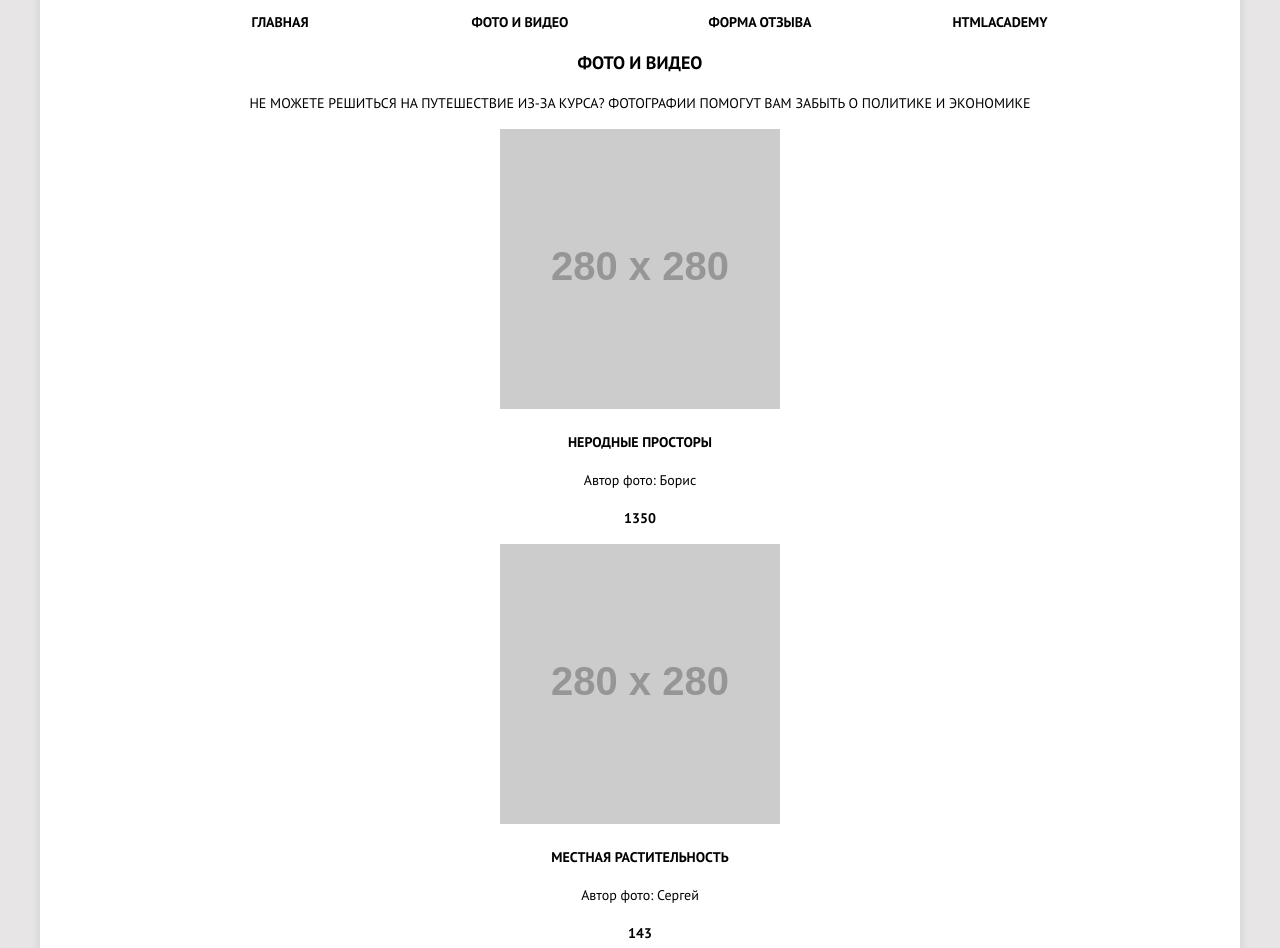
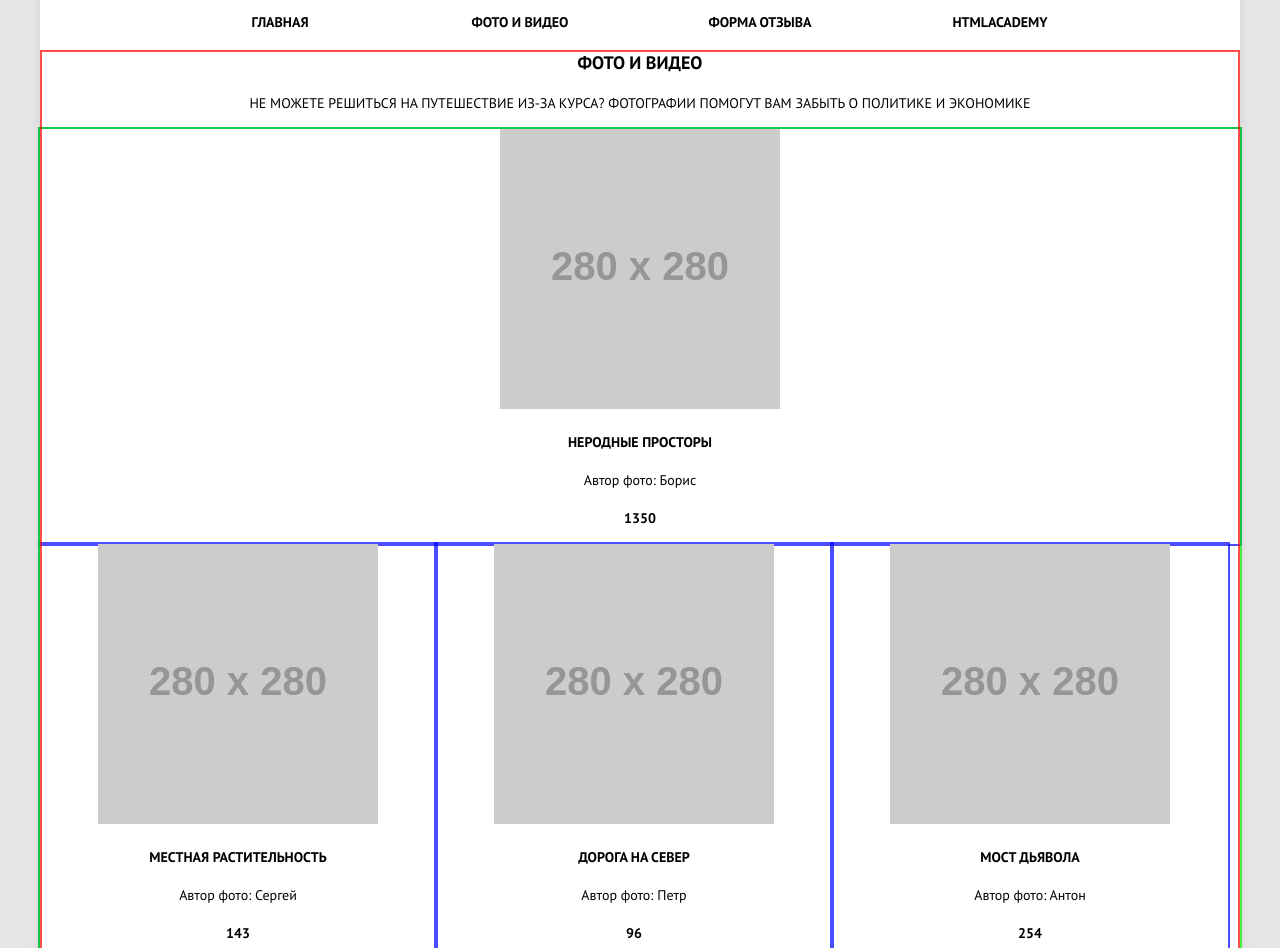
Before and after one commit to Ozomad/1536397-sedona-21, a website: page source/catalog.html in a window 1280 px wide. Shown: the part 87-1035 px from the top of the page. Drawn offline with nearby package versions, Linux system fonts and the light colour scheme; files that its build step writes are made by us from their sources; placeholder pictures from the web are drawn by us.

Commit message:
page-main__container в строку

```diff
--- a/source/catalog.html
+++ b/source/catalog.html
@@ -43,25 +43,25 @@
           <section class="gallery">
             <div class="gallery__wrapper">
               <h2 class="visually-hidden">галерея фото</h2>
-              <div class="gallery__item">
+              <div class="gallery__item gallery__item--full">
                 <img class="gallery__image" src="https://via.placeholder.com/280x280" width="280" height="280" alt="Неродные просторы">
                 <p class="gallery__text ">Неродные просторы</p>
                 <p class="gallery__author ">Автор фото: Борис</p>
                 <p class="gallery__like ">1350</p>
               </div>
-              <div class="gallery__item">
+              <div class="gallery__item gallery__item--part">
                 <img class="gallery__image" src="https://via.placeholder.com/280x280" width="280" height="280" alt="Местная растительность">
                 <p class="gallery__text ">Местная растительность</p>
                 <p class="gallery__author ">Автор фото: Сергей</p>
                 <p class="gallery__like ">143</p>
               </div>
-              <div class="gallery__item">
+              <div class="gallery__item gallery__item--part">
                 <img class="gallery__image" src="https://via.placeholder.com/280x280" width="280" height="280" alt="Дорога на север">
                 <p class="gallery__text ">Дорога на север</p>
                 <p class="gallery__author ">Автор фото: Петр</p>
                 <p class="gallery__like ">96</p>
               </div>
-              <div class="gallery__item">
+              <div class="gallery__item gallery__item--part">
                 <img class="gallery__image" src="https://via.placeholder.com/280x280" width="280" height="280" alt="Мост Дьявола">
                 <p class="gallery__text ">Мост Дьявола</p>
                 <p class="gallery__author ">Автор фото: Антон</p>
--- a/source/less/gallery.less
+++ b/source/less/gallery.less
@@ -1,6 +1,28 @@
+.gallery__wrapper {
+  outline: 2px solid rgba(0, 255, 0, 0.7);
+  display: flex;
+  flex-wrap: wrap;
+}
+
 .gallery__item {
   font-size: 14px;
   line-height: 24px;
+  outline: 2px solid rgba(0, 0, 255, 0.7);
+
+  @media (min-width: @tablet-width) {
+    &--full {
+      flex-basis: 100%;
+    }
+    &--part {
+      flex-basis: 50%;
+    }
+  }
+
+  @media (min-width: @desktop-width) {
+    &--part {
+      flex-basis: 33%;
+    }
+  }
 }
 
 .gallery__author {
--- a/source/less/page-main.less
+++ b/source/less/page-main.less
@@ -1,15 +1,15 @@
 .page-main__container {
+  outline-offset: -2px;
+  outline: 2px solid rgba(255, 0, 0, 0.7);
+
   margin: 0 auto;
   width: 280px;
-  outline-offset: -2px;
-  outline: 2px solid rgba(0, 255, 0, 0.7);
-  background-color: @background-body;
 
   @media (min-width: @tablet-width) {
     width: 648px;
   }
 
   @media (min-width: @desktop-width) {
-    width: 648px;
+    width: 1200px;
   }
 }
--- a/source/less/style.less
+++ b/source/less/style.less
@@ -15,3 +15,4 @@
 @import "./photo-video.less";
 @import "./gallery.less";
 @import "./video.less";
+@import "./page-main.less";
```
